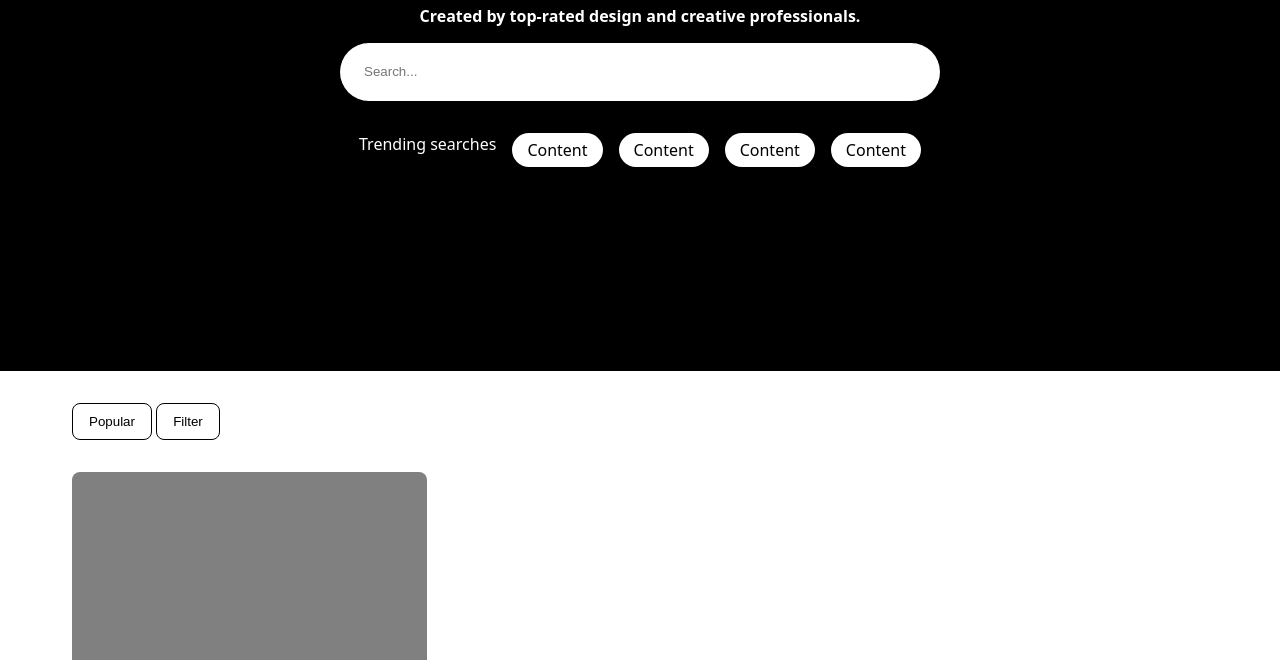
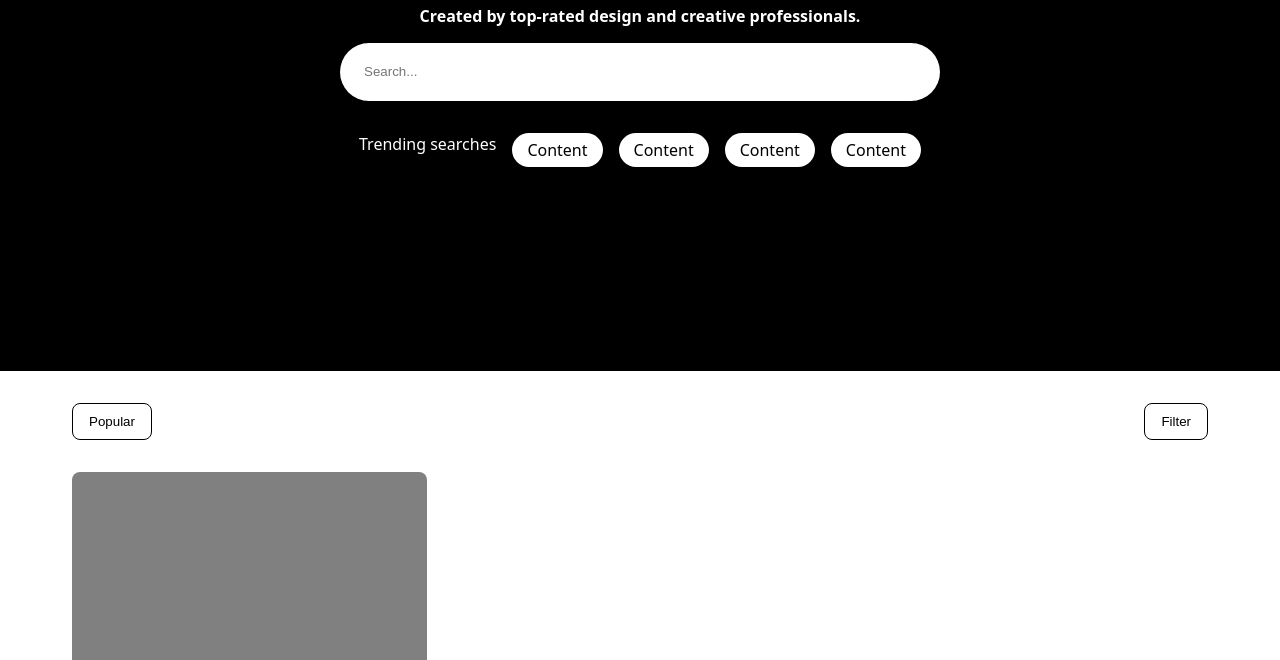
Before and after one commit to spweinstein/flexbox-lab, a plain HTML site: page index.html in a window 1280 px wide. Shown: the part 140-800 px from the top of the page. Drawn offline with Linux system fonts and the light colour scheme.

Commit message:
subnav positioning

```diff
--- a/style.css
+++ b/style.css
@@ -139,3 +139,12 @@ nav {
   gap: 16px;
   margin-top: 16px;
 }
+
+/* Subnav */
+#subnav {
+  display: flex;
+}
+
+#filter {
+  margin-left: auto;
+}
```
